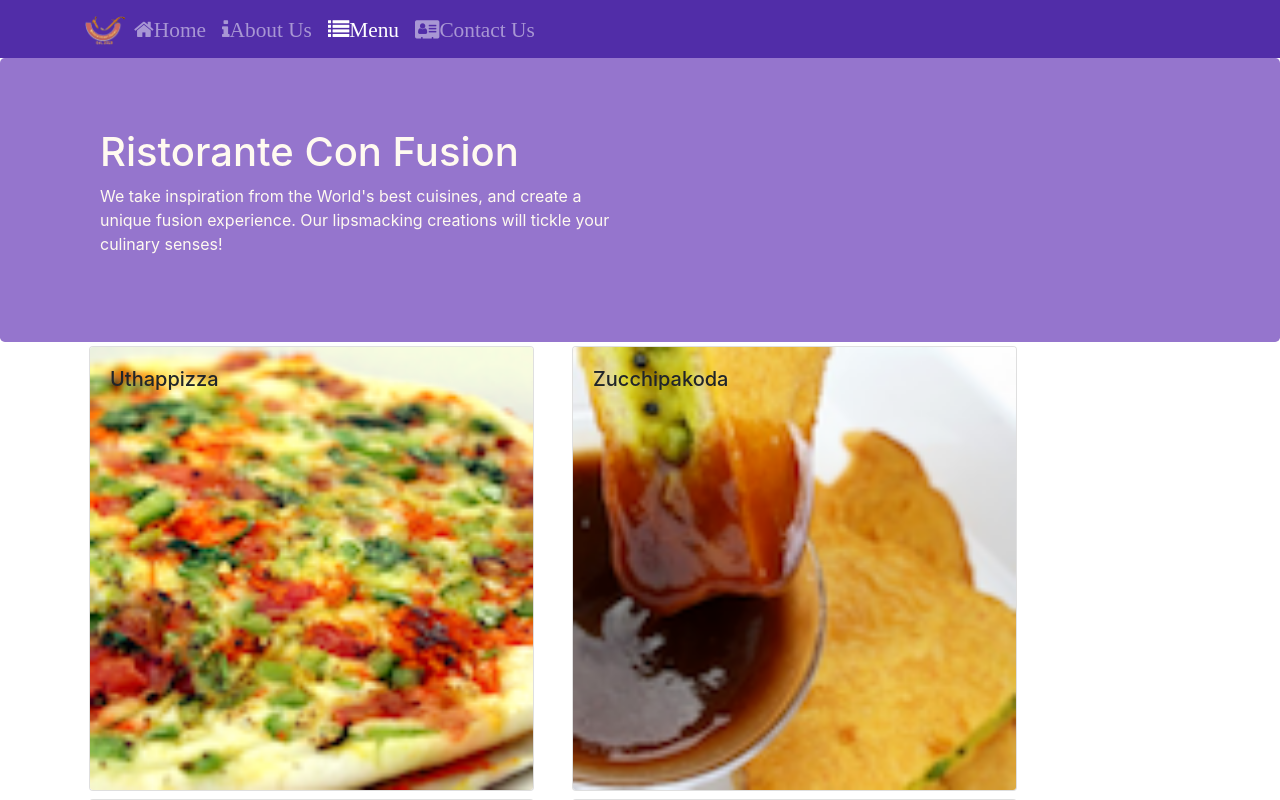
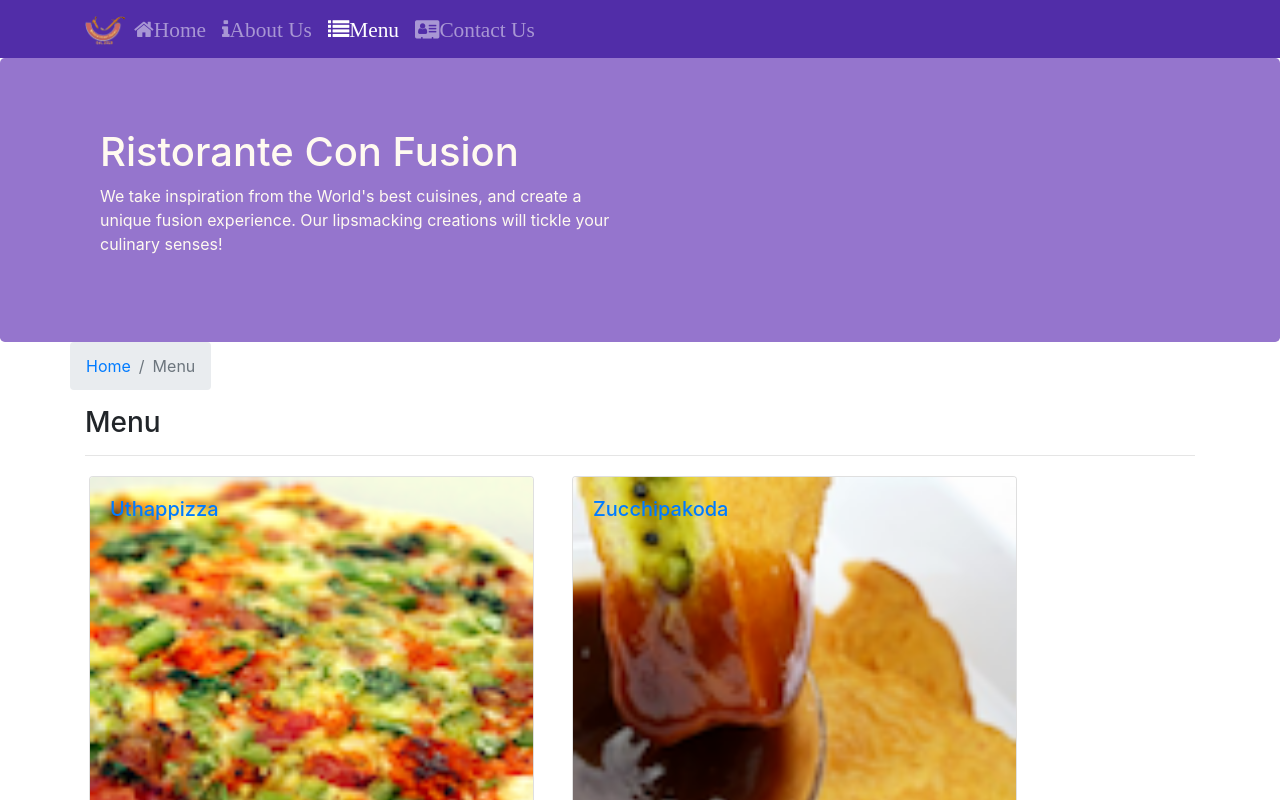
Before and after one commit to mustafa-prog/dishes-menu-react, a React (Create React App) app: page /menu in a window 1280 px wide. Shown: the top 800 px of the page. Built offline with nearby package versions, Linux system fonts and the light colour scheme.

Commit message:
SPA Part 2

```diff
--- a/src/components/Contact.js
+++ b/src/components/Contact.js
@@ -1,8 +1,22 @@
 import React from 'react';
+import { Breadcrumb, BreadcrumbItem } from 'reactstrap';
+import { Link } from 'react-router-dom';
 
 function Contact(props) {
   return (
     <div className="container">
+      <div className="row">
+        <Breadcrumb>
+          <BreadcrumbItem>
+            <Link to="/home">Home </Link>
+          </BreadcrumbItem>
+          <BreadcrumbItem active>Contact Us</BreadcrumbItem>
+        </Breadcrumb>
+        <div className="col-12">
+          <h3>Contact Us</h3>
+          <hr />
+        </div>
+      </div>
       <div className="row row-content">
         <div className="col-12">
           <h3>Location Information</h3>
--- a/src/components/DishDetail.js
+++ b/src/components/DishDetail.js
@@ -1,5 +1,14 @@
 import React from 'react';
-import { Card, CardImg, CardBody, CardText, CardTitle } from 'reactstrap';
+import {
+  Card,
+  CardImg,
+  CardBody,
+  CardText,
+  CardTitle,
+  Breadcrumb,
+  BreadcrumbItem,
+} from 'reactstrap';
+import { Link } from 'react-router-dom';
 
 function RenderComments({ comments }) {
   if (comments == null) {
@@ -50,12 +59,25 @@
   if (props.dish == null) {
     return <div></div>;
   }
-  const dishItem = <RenderDish dish={props.dish} />;
-  const commentItem = <RenderComments comments={props.dish.comments} />;
+
   return (
-    <div className="row">
-      {dishItem}
-      {commentItem}
+    <div className="container">
+      <div className="row">
+        <Breadcrumb>
+          <BreadcrumbItem>
+            <Link to="/menu">Menu </Link>
+          </BreadcrumbItem>
+          <BreadcrumbItem active>{props.dish.name}</BreadcrumbItem>
+        </Breadcrumb>
+        <div className="col-12">
+          <h3>{props.dish.name}</h3>
+          <hr />
+        </div>
+      </div>
+      <div className="row">
+        <RenderDish dish={props.dish} />
+        <RenderComments comments={props.comments} />
+      </div>
     </div>
   );
 };
--- a/src/components/Main.js
+++ b/src/components/Main.js
@@ -34,6 +34,22 @@
         />
       );
     };
+
+    const DishWithId = ({ match }) => {
+      return (
+        <DishDetail
+          dish={
+            this.state.dishes.filter(
+              (dish) => dish.id === parseInt(match.params.dishId, 10)
+            )[0]
+          }
+          comments={this.state.comments.filter(
+            (comment) => comment.dishId === parseInt(match.params.dishId, 10)
+          )}
+        />
+      );
+    };
+
     return (
       <div>
         <Header />
@@ -44,6 +60,7 @@
             path="/menu"
             component={() => <Menu dishes={this.state.dishes} />}
           />
+          <Route path="/menu/:dishId" component={DishWithId} />
           <Route exact path="/contactus" component={Contact} />
           <Redirect to="/home" />
         </Switch>
--- a/src/components/Menu.js
+++ b/src/components/Menu.js
@@ -1,13 +1,23 @@
 import React from 'react';
-import { Card, CardImg, CardImgOverlay, CardTitle } from 'reactstrap';
+import {
+  Card,
+  CardImg,
+  CardImgOverlay,
+  CardTitle,
+  Breadcrumb,
+  BreadcrumbItem,
+} from 'reactstrap';
+import { Link } from 'react-router-dom';
 
-function RenderMenuItem({ dish, onClick }) {
+function RenderMenuItem({ dish }) {
   return (
-    <Card onClick={() => onClick(dish.id)}>
-      <CardImg width="100%" src={dish.image} alt={dish.name} />
-      <CardImgOverlay>
-        <CardTitle>{dish.name}</CardTitle>
-      </CardImgOverlay>
+    <Card>
+      <Link to={`/menu/${dish.id}`}>
+        <CardImg width="100%" src={dish.image} alt={dish.name} />
+        <CardImgOverlay>
+          <CardTitle>{dish.name}</CardTitle>
+        </CardImgOverlay>
+      </Link>
     </Card>
   );
 }
@@ -16,12 +26,24 @@
   const menu = props.dishes.map((dish) => {
     return (
       <div key={dish.id} className="col-12 col-md-5 m-1">
-        <RenderMenuItem dish={dish} onClick={props.onClick} />
+        <RenderMenuItem dish={dish} />
       </div>
     );
   });
   return (
     <div className="container">
+      <div className="row">
+        <Breadcrumb>
+          <BreadcrumbItem>
+            <Link to="/home">Home </Link>
+          </BreadcrumbItem>
+          <BreadcrumbItem active>Menu</BreadcrumbItem>
+        </Breadcrumb>
+        <div className="col-12">
+          <h3>Menu</h3>
+          <hr />
+        </div>
+      </div>
       <div className="row">{menu}</div>
     </div>
   );
```
